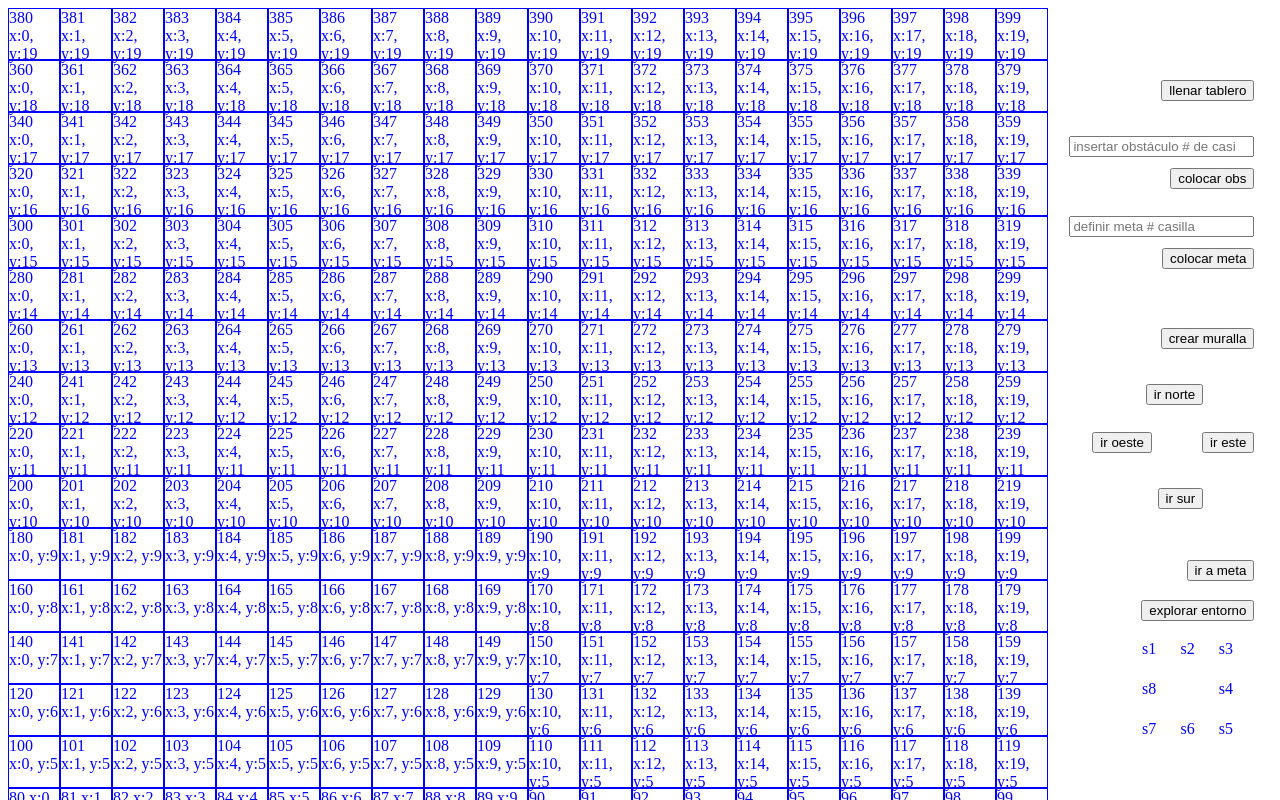
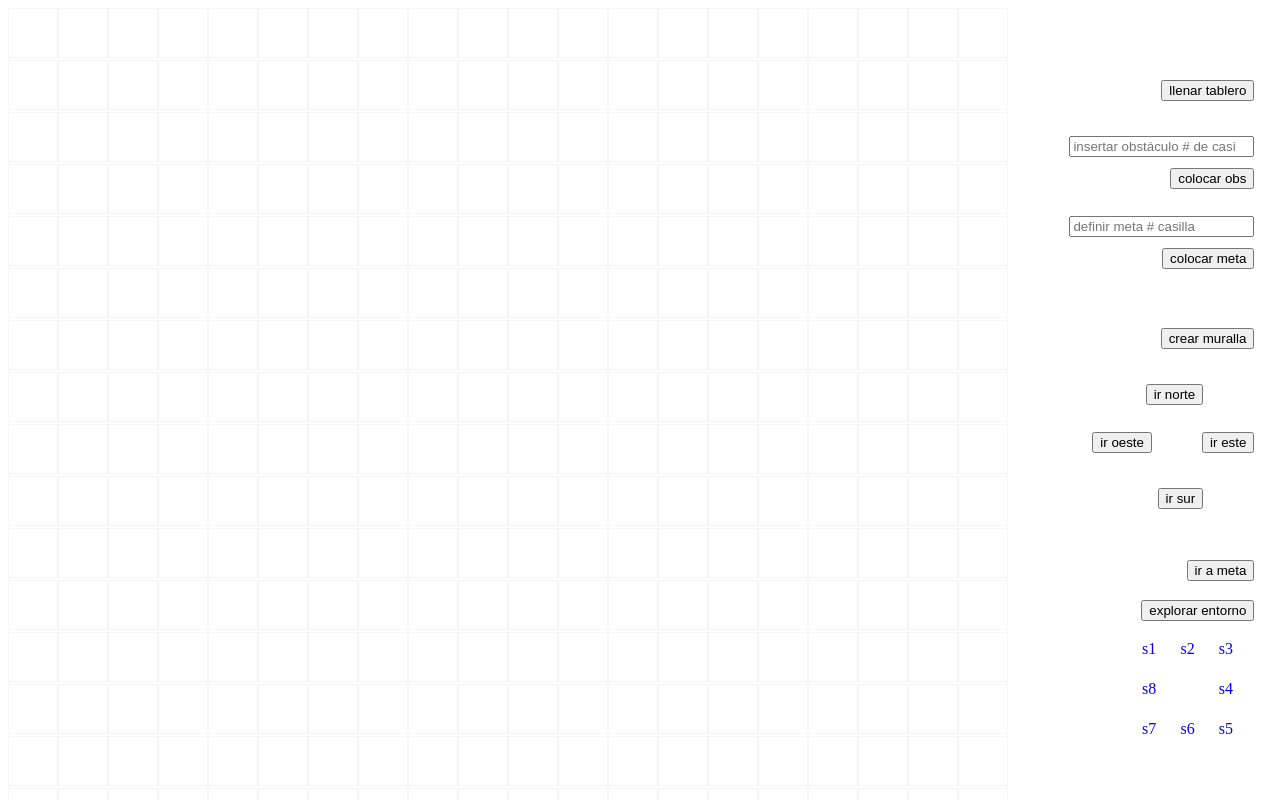
Before and after one commit to ForceDSoul3/AgenteInteligente, a React (Create React App) app: page / in a window 1280 px wide. Both pictures are taken after a click on the button "llenar tablero". Shown: the top 800 px of the page. Built offline with nearby package versions, Linux system fonts and the light colour scheme.

Commit message:
add colors to boxes

```diff
--- a/src/vista/Casillas.js
+++ b/src/vista/Casillas.js
@@ -2,20 +2,19 @@
 const Casillas =({tablero})=>{
     return(<>
         {tablero.map?.((casilla)=>(
-            <div
-                key={casilla.id}
+            <div key={casilla.id}>
+                <button href="#" className="casilla"
                     style={{
                         width:'50px',
                         height:'50px',
-                    borderStyle:'solid',
-                    borderWidth: 'thin',
                         position: 'relative',
-                    color:  casilla.isAgente === true ? 'green' :
+                        backgroundColor:  casilla.isAgente === true ? 'green' :
                                         casilla.meta     === true ? 'seagreen' :
                                         casilla.obs      === true ? 'red' :
-                            casilla.visitado === true ? 'plum' : 'blue'
-                }}
-            >{casilla.id+' x:'+casilla.x+', y:'+casilla.y}</div>
+                                        casilla.visitado === true ? 'plum' : 'white'
+                    }}>
+                </button>
+            </div>
             ))
         }
     </>)
--- a/src/vista/Pantalla.js
+++ b/src/vista/Pantalla.js
@@ -2,6 +2,7 @@ import React, {Component} from 'react'
 // import Agente from './Agente'
 import Casillas from './Casillas'
 import Sensores from './Sensores'
+import './Styles.css'
 import { evaluarS1, evaluarS2, evaluarS3,evaluarS4,evaluarS5,evaluarS6,evaluarS7,evaluarS8} from '../logica/exploracion'
 import { colorearagente, colorearcamino, colorearmeta, colorearobstaculo, crearentorno, crearmuros } from '../logica/calculosentorno'
 
@@ -93,8 +94,8 @@ export default class Pantalla extends Component{
             ay = agente_p.y
             //pintamos el camino recorrido
             this.pasos()
+            this.paintAgente()
             this.explorarentorno()
-            this.paintAgente()
         }
         //meta abajo o a la izquierda
         while(ax > x || ay > y){
@@ -120,8 +121,8 @@ export default class Pantalla extends Component{
             ay = agente_p.y
             //pintamos el camino recorrido
             this.pasos()
+            this.paintAgente()
             this.explorarentorno()
-            this.paintAgente()
         }
 
 
--- /dev/null
+++ b/src/vista/Styles.css
@@ -0,0 +1,12 @@
+.casilla{
+    border: 1px solid whitesmoke;
+    transition-duration: 0.2s;
+    background-color: white;
+}
+
+.casilla:hover {
+    transform: scale(0.8);
+    transition: visibility 0s 2s, opacity 2s linear;
+    border-color: green;
+    border-width: 5px;
+}
```
Lines whose indentation alone changed are shown as unchanged.
